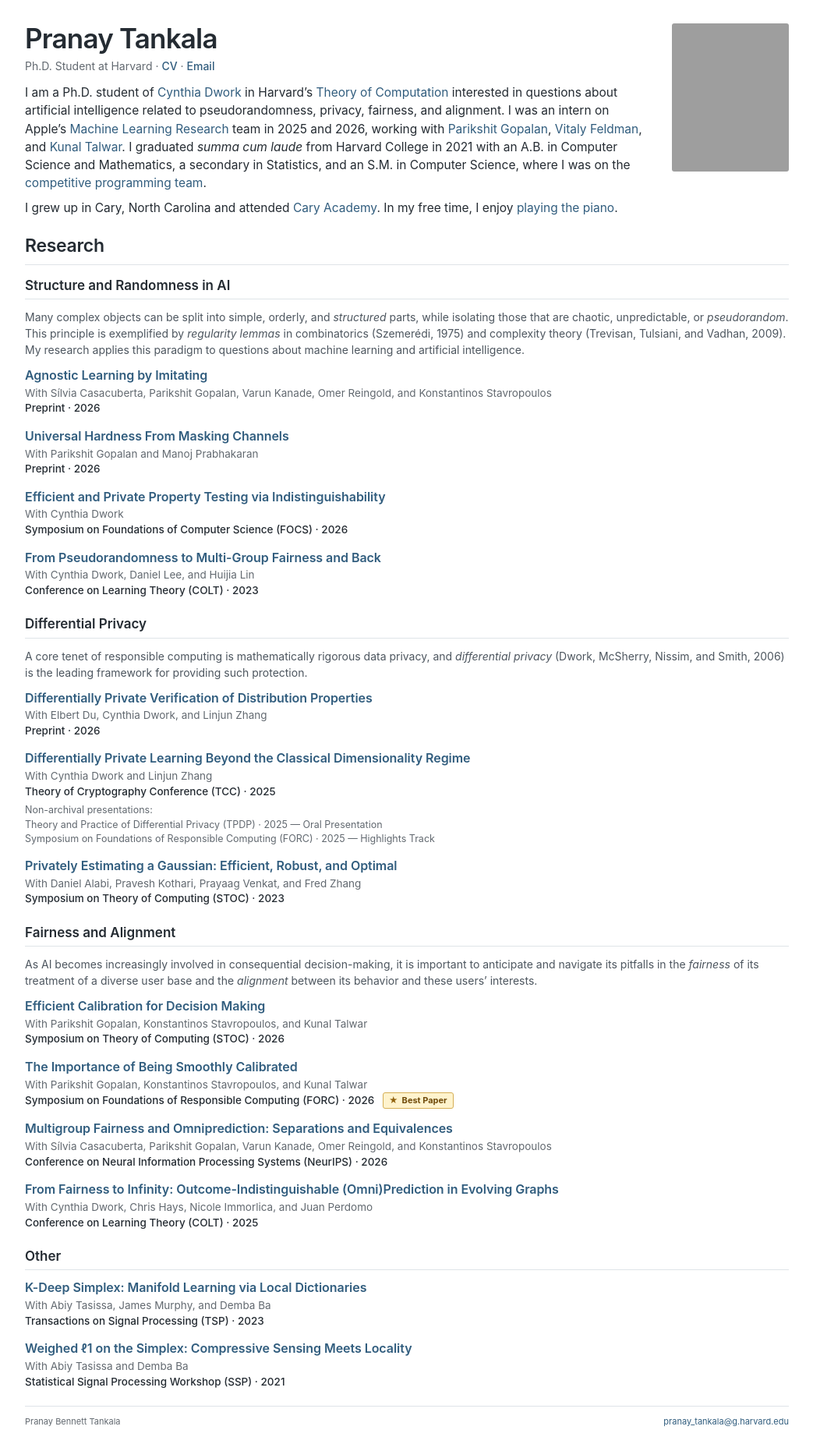
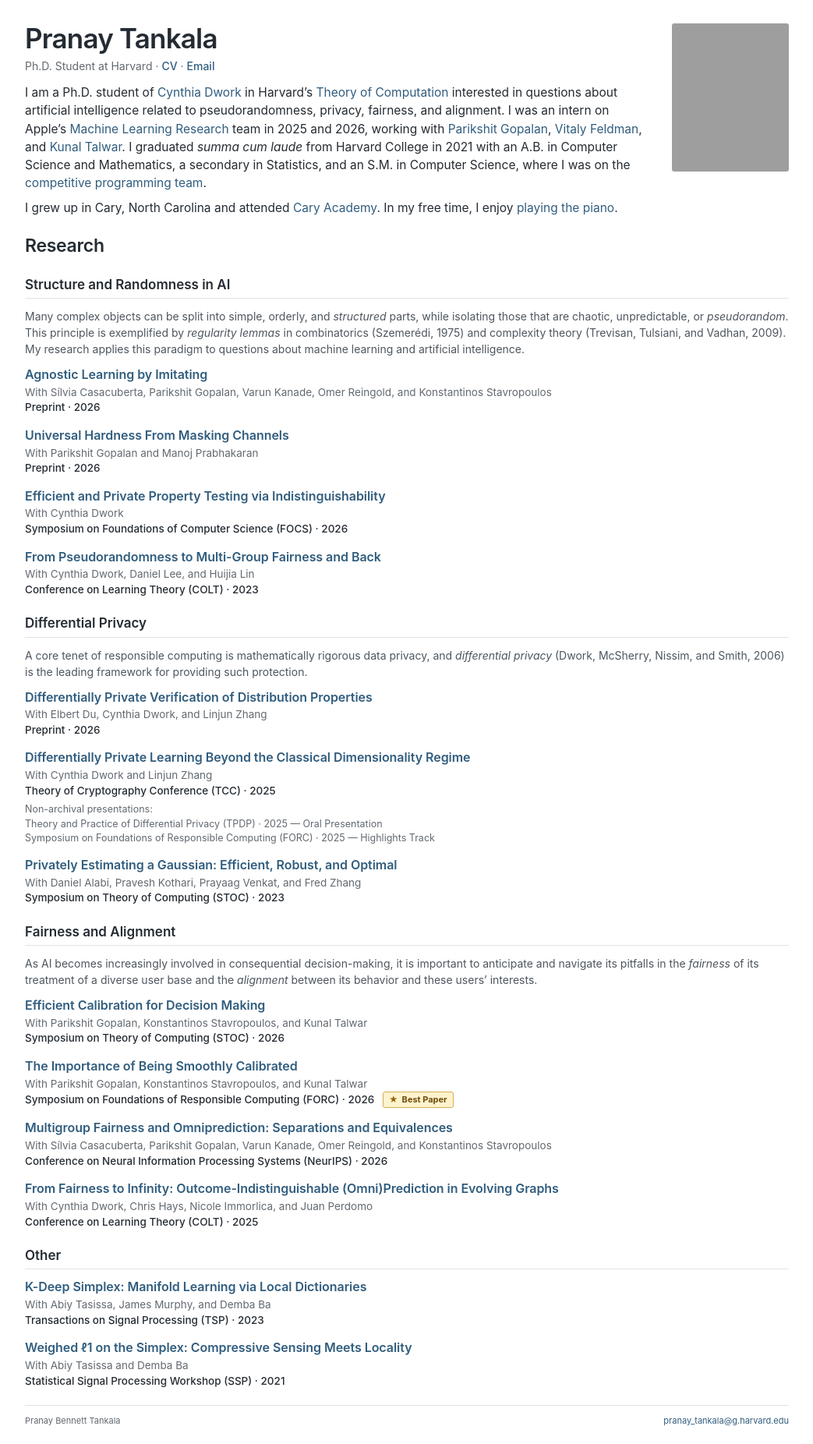
Before and after one commit to pbt17/pbt17.github.io, a Jekyll site: the page built from docs/index.md, in a window 1280 px wide. Shown: the whole page at 78% size, without its empty margins (118-1161 px from the left). Built offline with Jekyll 4.4.1, drawn with Linux system fonts in a browser that asks for light colours; grey boxes are pictures that could not be loaded.

Commit message:
Small Tweaks

```diff
--- a/docs/assets/styles.css
+++ b/docs/assets/styles.css
@@ -40,7 +40,7 @@ h1 { margin: 0; font: 600 35px/1.12 var(--heading); letter-spacing: -.8px; }
 .placeholder-caption { font: 10px/1.4 var(--sans); }
 .content { min-width: 0; outline: none; }
 .content h2 { font: 600 23px/1.25 var(--heading); margin: 24px 0 14px; letter-spacing: -.3px; }
-.research-heading { border-bottom: 1px solid var(--line); margin-top: 23px; margin-bottom: 15px; padding-bottom: 9px; }
+.research-heading { margin-top: 23px; margin-bottom: 15px; padding-bottom: 9px; }
 .research-heading h2 { margin: 0; }
 .research-topic h3 { margin: 22px 0 12px; padding-bottom: 6px; border-bottom: 1px solid var(--line); font: 600 17px/1.3 var(--heading); color: var(--ink); }
 .research-topic:first-child h3 { margin-top: 0; }
```
